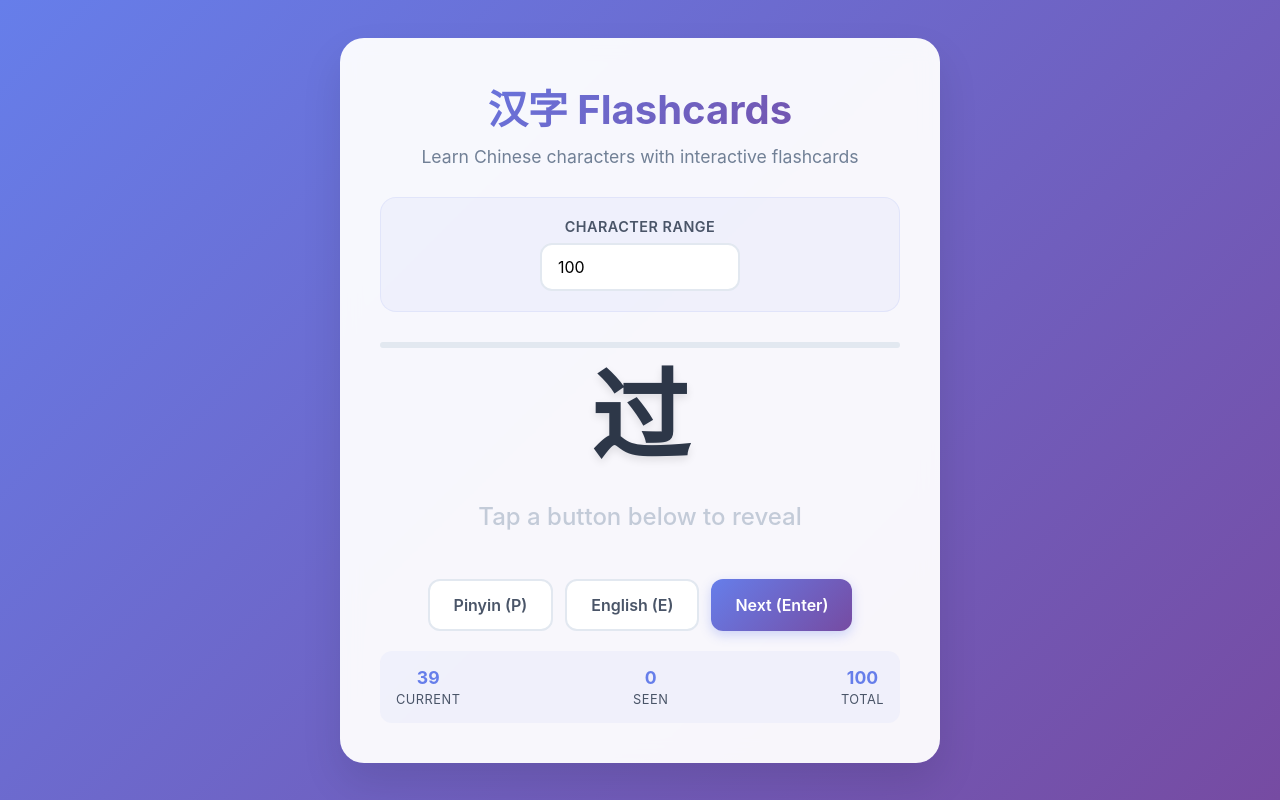
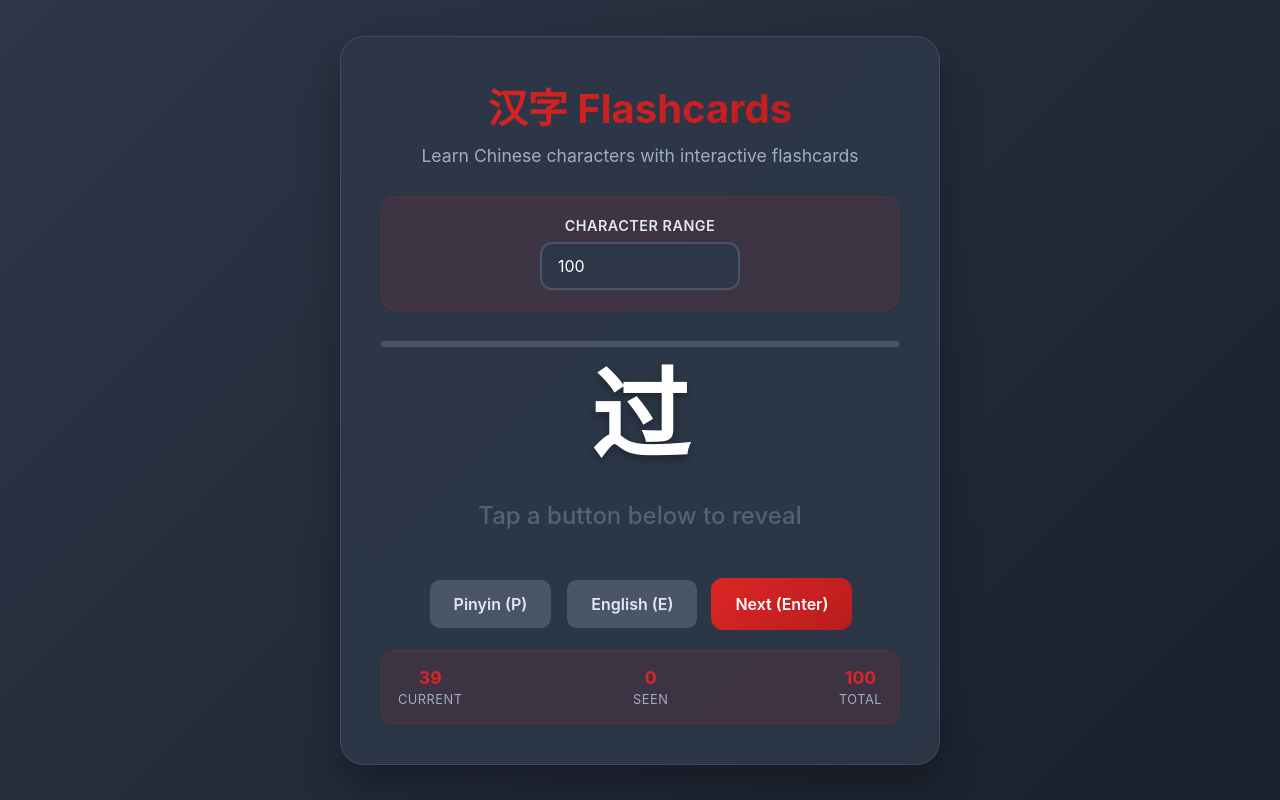
Before and after one commit to janschupke/flashcards, a React (Vite) app: page / in a window 1280 px wide. Built offline with nearby package versions, Linux system fonts and the light colour scheme.

Commit message:
Change color scheme

```diff
--- a/src/components/FlashCards.tsx
+++ b/src/components/FlashCards.tsx
@@ -35,7 +35,7 @@ const pulse = keyframes`
 
 const PageContainer = styled.div`
   min-height: 100vh;
-  background: linear-gradient(135deg, #667eea 0%, #764ba2 100%);
+  background: linear-gradient(135deg, #2d3748 0%, #1a202c 100%);
   display: flex;
   align-items: center;
   justify-content: center;
@@ -44,15 +44,16 @@ const PageContainer = styled.div`
 `;
 
 const Card = styled.div`
-  background: rgba(255, 255, 255, 0.95);
+  background: rgba(45, 55, 72, 0.95);
   backdrop-filter: blur(10px);
   border-radius: 24px;
   padding: 40px;
-  box-shadow: 0 20px 40px rgba(0, 0, 0, 0.1);
+  box-shadow: 0 20px 40px rgba(0, 0, 0, 0.3);
   max-width: 600px;
   width: 100%;
   text-align: center;
   animation: ${fadeIn} 0.6s ease-out;
+  border: 1px solid rgba(255, 255, 255, 0.1);
 `;
 
 const Header = styled.div`
@@ -62,16 +63,16 @@ const Header = styled.div`
 const Title = styled.h1`
   font-size: 2.5rem;
   font-weight: 700;
-  color: #2d3748;
+  color: #ffffff;
   margin: 0 0 10px 0;
-  background: linear-gradient(135deg, #667eea, #764ba2);
+  background: linear-gradient(135deg, #dc2626, #b91c1c);
   -webkit-background-clip: text;
   -webkit-text-fill-color: transparent;
   background-clip: text;
 `;
 
 const Subtitle = styled.p`
-  color: #718096;
+  color: #a0aec0;
   font-size: 1.1rem;
   margin: 0;
   font-weight: 400;
@@ -80,16 +81,16 @@ const Subtitle = styled.p`
 const SettingsSection = styled.div`
   margin-bottom: 30px;
   padding: 20px;
-  background: rgba(102, 126, 234, 0.05);
+  background: rgba(220, 38, 38, 0.1);
   border-radius: 16px;
-  border: 1px solid rgba(102, 126, 234, 0.1);
+  border: 1px solid rgba(220, 38, 38, 0.2);
 `;
 
 const SettingsLabel = styled.label`
   display: block;
   font-size: 0.9rem;
   font-weight: 600;
-  color: #4a5568;
+  color: #e2e8f0;
   margin-bottom: 8px;
   text-transform: uppercase;
   letter-spacing: 0.5px;
@@ -99,21 +100,22 @@ const SettingsInput = styled.input`
   width: 100%;
   max-width: 200px;
   padding: 12px 16px;
-  border: 2px solid #e2e8f0;
+  border: 2px solid #4a5568;
   border-radius: 12px;
   font-size: 1rem;
   font-family: inherit;
   transition: all 0.3s ease;
   outline: none;
-  background: white;
+  background: #2d3748;
+  color: #ffffff;
 
   &:focus {
-    border-color: #667eea;
-    box-shadow: 0 0 0 3px rgba(102, 126, 234, 0.1);
+    border-color: #dc2626;
+    box-shadow: 0 0 0 3px rgba(220, 38, 38, 0.1);
   }
 
   &::placeholder {
-    color: #a0aec0;
+    color: #718096;
   }
 `;
 
@@ -125,9 +127,9 @@ const CharacterSection = styled.div`
 const ChineseCharacter = styled.div`
   font-size: 6rem;
   font-weight: 700;
-  color: #2d3748;
+  color: #ffffff;
   margin-bottom: 20px;
-  text-shadow: 0 4px 8px rgba(0, 0, 0, 0.1);
+  text-shadow: 0 4px 8px rgba(0, 0, 0, 0.3);
   animation: ${pulse} 2s ease-in-out infinite;
   line-height: 1;
 `;
@@ -142,14 +144,14 @@ const HintSection = styled.div`
 
 const HintText = styled.div<{ $visible: boolean }>`
   font-size: 1.5rem;
-  color: ${props => props.$visible ? '#667eea' : '#a0aec0'};
+  color: ${props => props.$visible ? '#dc2626' : '#718096'};
   font-weight: 500;
   transition: all 0.3s ease;
   opacity: ${props => props.$visible ? 1 : 0.6};
   padding: 16px 24px;
-  background: ${props => props.$visible ? 'rgba(102, 126, 234, 0.1)' : 'transparent'};
+  background: ${props => props.$visible ? 'rgba(220, 38, 38, 0.15)' : 'transparent'};
   border-radius: 12px;
-  border: 2px solid ${props => props.$visible ? '#667eea' : 'transparent'};
+  border: 2px solid ${props => props.$visible ? '#dc2626' : 'transparent'};
 `;
 
 const ButtonGroup = styled.div`
@@ -171,22 +173,20 @@ const Button = styled.button<{ $primary?: boolean }>`
   min-width: 100px;
 
   ${props => props.$primary ? `
-    background: linear-gradient(135deg, #667eea, #764ba2);
+    background: linear-gradient(135deg, #dc2626, #b91c1c);
     color: white;
-    box-shadow: 0 4px 12px rgba(102, 126, 234, 0.3);
 
     &:hover {
       transform: translateY(-2px);
-      box-shadow: 0 8px 20px rgba(102, 126, 234, 0.4);
     }
   ` : `
-    background: white;
-    color: #4a5568;
-    border: 2px solid #e2e8f0;
+    background: #4a5568;
+    color: #e2e8f0;
+    border: 2px solid #2d3748;
 
     &:hover {
-      background: #f7fafc;
-      border-color: #cbd5e0;
+      background: #2d3748;
+      border-color: #dc2626;
       transform: translateY(-1px);
     }
   `}
@@ -199,7 +199,7 @@ const Button = styled.button<{ $primary?: boolean }>`
 const ProgressBar = styled.div.attrs({ role: 'progressbar' })`
   width: 100%;
   height: 6px;
-  background: #e2e8f0;
+  background: #4a5568;
   border-radius: 3px;
   margin-bottom: 20px;
   overflow: hidden;
@@ -207,7 +207,7 @@ const ProgressBar = styled.div.attrs({ role: 'progressbar' })`
 
 const ProgressFill = styled.div<{ $progress: number }>`
   height: 100%;
-  background: linear-gradient(90deg, #667eea, #764ba2);
+  background: linear-gradient(90deg, #dc2626, #b91c1c);
   border-radius: 3px;
   transition: width 0.3s ease;
   width: ${props => props.$progress}%;
@@ -218,10 +218,11 @@ const Stats = styled.div`
   justify-content: space-between;
   margin-top: 20px;
   padding: 16px;
-  background: rgba(102, 126, 234, 0.05);
+  background: rgba(220, 38, 38, 0.1);
   border-radius: 12px;
   font-size: 0.9rem;
-  color: #4a5568;
+  color: #e2e8f0;
+  border: 1px solid rgba(220, 38, 38, 0.2);
 `;
 
 const StatItem = styled.div`
@@ -230,7 +231,7 @@ const StatItem = styled.div`
 
 const StatValue = styled.div`
   font-weight: 700;
-  color: #667eea;
+  color: #dc2626;
   font-size: 1.1rem;
 `;
 
@@ -239,6 +240,7 @@ const StatLabel = styled.div`
   text-transform: uppercase;
   letter-spacing: 0.5px;
   margin-top: 4px;
+  color: #a0aec0;
 `;
 
 // Add props for testability
```
